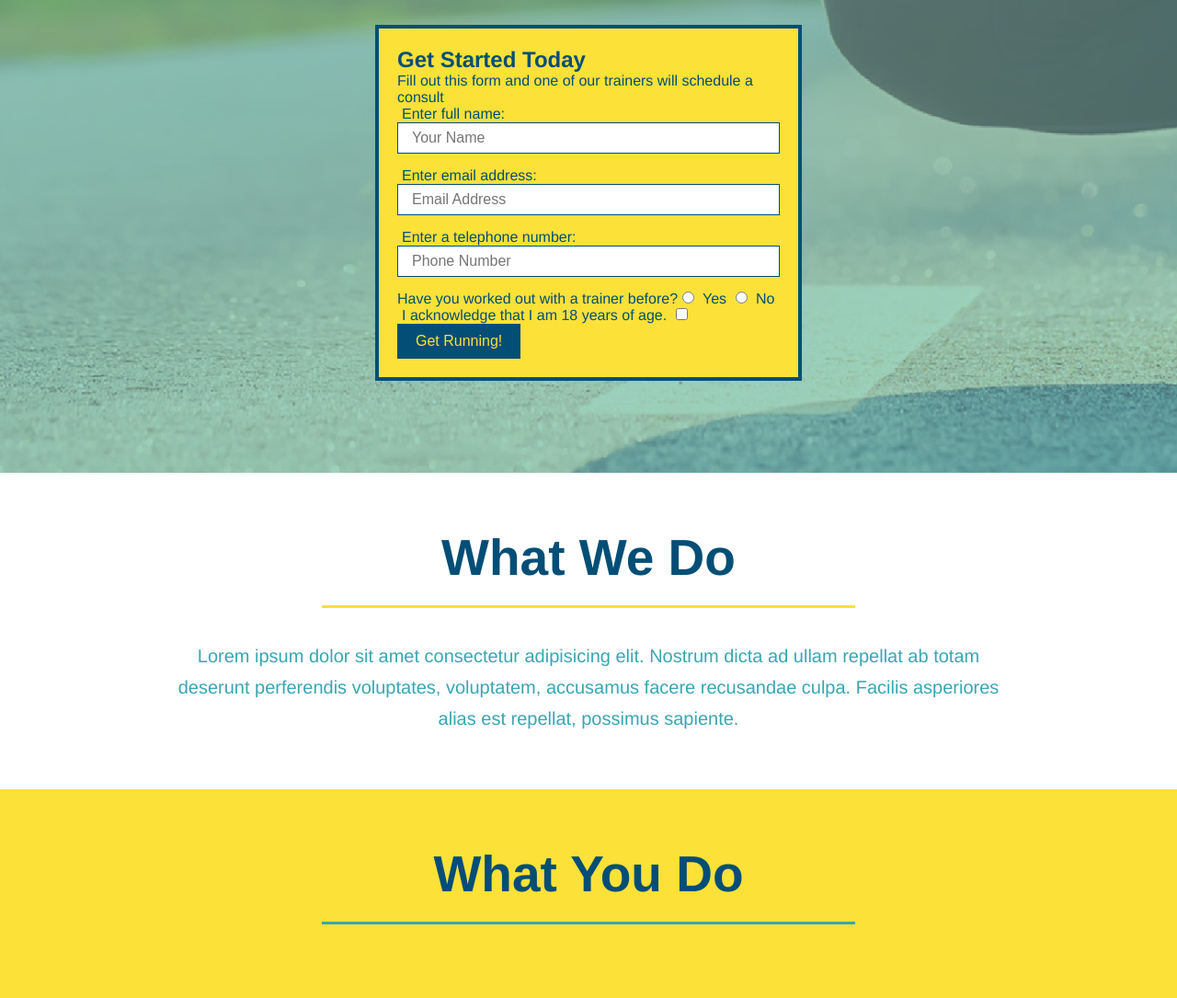
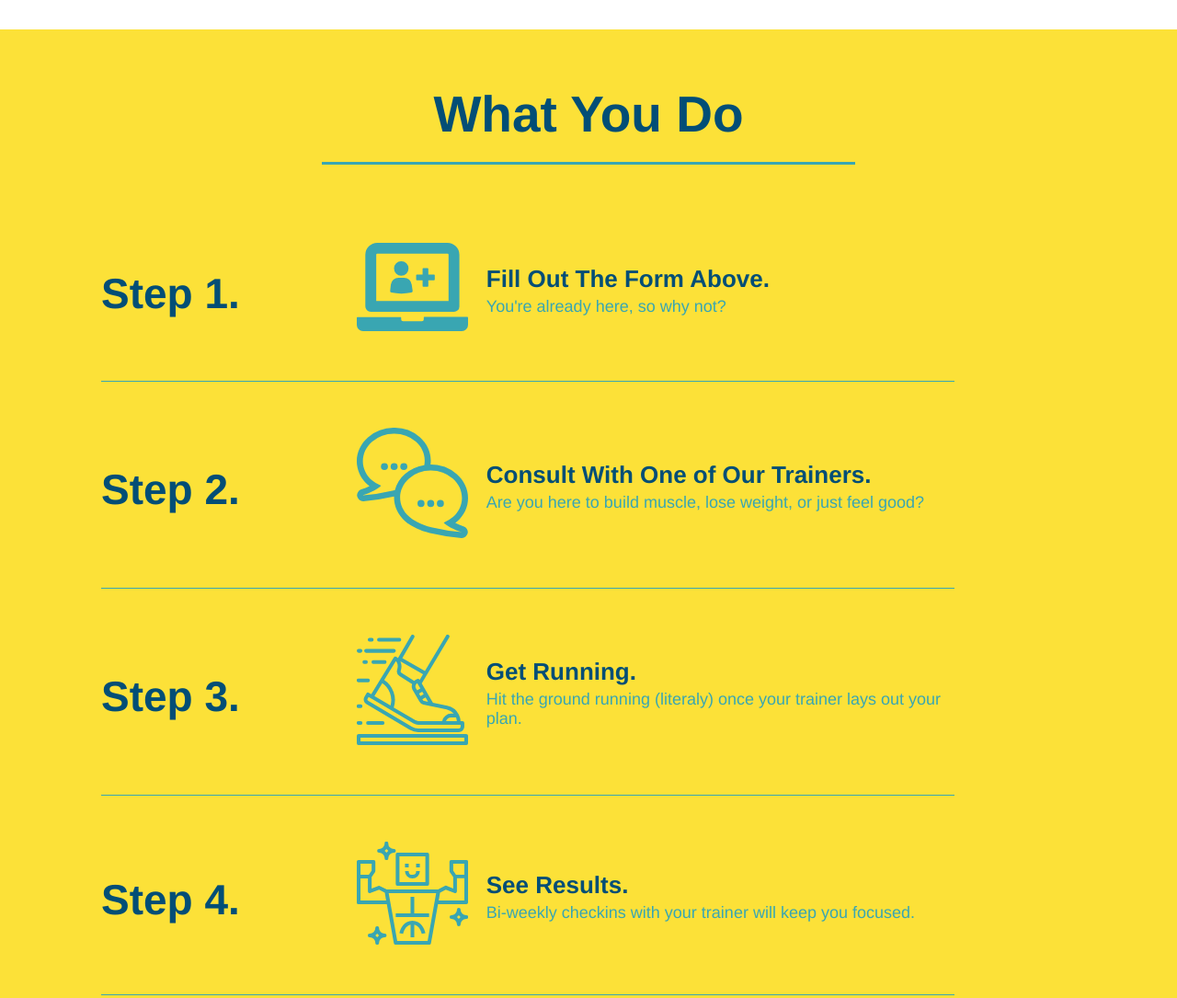
Before and after one commit to dalyd14/run-buddy, a plain HTML site: page index.html in a window 1280 px wide. Shown: the part 1019-2104 px from the top of the page at 92% size. Drawn offline with Linux system fonts and the light colour scheme.

Commit message:
some more flexing, what you do section is still not centered

```diff
--- a/assets/css/style.css
+++ b/assets/css/style.css
@@ -74,6 +74,14 @@ section {
     background-position: center;
 }
 .hero-cta {
+    width: 35%;
+    text-align: right;
+    margin: 3.5%;
+    color: #fff;
+    font-size: 18px;
+    line-height: 1.3;
+}
+.hero-cta h2 {
     font-style: italic;
     font-size: 55px;
     color: #fce138;
@@ -112,7 +120,6 @@ section {
 .hero-form label {
     margin: 0 5px;
 }
-
 .section-title {
     font-size: 55px;
     color: #024e76;
@@ -139,24 +146,46 @@ section {
 .steps {
     background: #fce138;
 }
-.steps div {
-    margin-bottom: 80px;
-}
-.steps img {
-    width: 15%;
-    margin: 10px 0;
-}
 .steps h3 {
     color: #024e76;
     font-size: 46px;
     margin-top: 10px;
+    flex: 1 30%;
 }
-.steps span {
-    font-size: 38px;
+.step {
+    margin: 50px;
+    padding-bottom: 50px;
+    width: 80%;
+    border-bottom: 1px solid #39a6b2;
+    display: flex;
+    flex-wrap: wrap;
+    align-items: center;
+    justify-content: space-between;
 }
-.steps p {
+.step-info {
+    flex: 2 70%;
+    display: flex;
+    flex-wrap: wrap;
+    align-items: center;
+}
+.step-text {
+    flex: 12;
+}
+.step-text h4 {
+    font-size: 26px;
+    line-height: 1.5;
+    color: #024e76;
+}
+.step-text p {
     color: #39a6b2;
-    font-size: 23px;
+    font-size: 18px;
+}
+.step-img {
+    flex: 1 12%;
+    margin-right: 20px;
+}
+.step-img img {
+    max-width: 100%;
 }
 .trainer {
     width: 900px;
--- a/index.html
+++ b/index.html
@@ -88,25 +88,53 @@
         <div class="flex-row">
             <h2 class="section-title secondary-border">What You Do</h2>
         </div>
-        <div>
+        <div class="step">
+            <h3>Step 1.</h3>
+            <div class="step-info">
+                <div class="step-img">
                     <img src="./assets/images/step-1.svg" alt="">
-            <h3>Step 1: <span>Fill Out The Form Above.</span></h3>
+                </div>
+                <div class="step-text">
+                    <h4>Fill Out The Form Above.</h4>
                     <p>You're already here, so why not?</p>
                 </div>
-        <div>
+            </div>
+        </div>
+        <div class="step">
+            <h3>Step 2.</h3>
+            <div class="step-info">
+                <div class="step-img">
                     <img src="./assets/images/step-2.svg" alt="">
-            <h3>Step 2: <span>Consult With One of Our Trainers.</span></h3>
+                </div>
+                <div class="step-text">
+                    <h4>Consult With One of Our Trainers.</h4>
                     <p>Are you here to build muscle, lose weight, or just feel good?</p>
                 </div>
-        <div>
+            </div>
+        </div>
+        <div class="step">
+            <h3>Step 3.</h3>
+            <div class="step-info">
+                <div class="step-img">
                     <img src="./assets/images/step-3.svg" alt="">
-            <h3>Step 3: <span>Get Running.</span></h3>
+                </div>
+                <div class="step-text">
+                    <h4>Get Running.</h4>
                     <p>Hit the ground running (literaly) once your trainer lays out your plan.</p>
                 </div>
-        <div>
+            </div>
+        </div>
+        <div class="step">
+            <h3>Step 4.</h3>
+            <div class="step-info">
+                <div class="step-img">
                     <img src="./assets/images/step-4.svg" alt="">
-            <h3>Step 4: <span>See Results.</span></h3>
+                </div>
+                <div class="step-text">
+                    <h4>See Results.</h4>
                     <p>Bi-weekly checkins with your trainer will keep you focused.</p>
+                </div>
+            </div>
         </div>
     </section>
 
```
Lines whose indentation alone changed are shown as unchanged.
